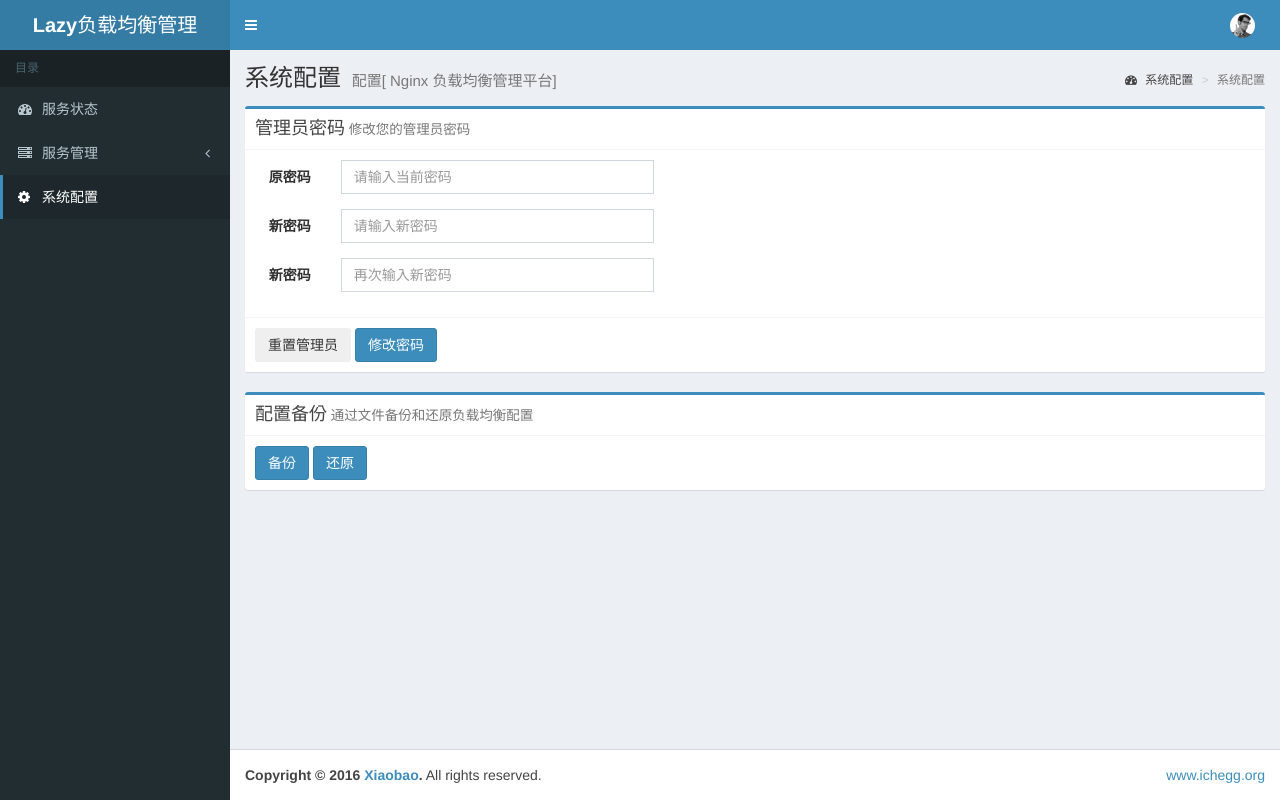
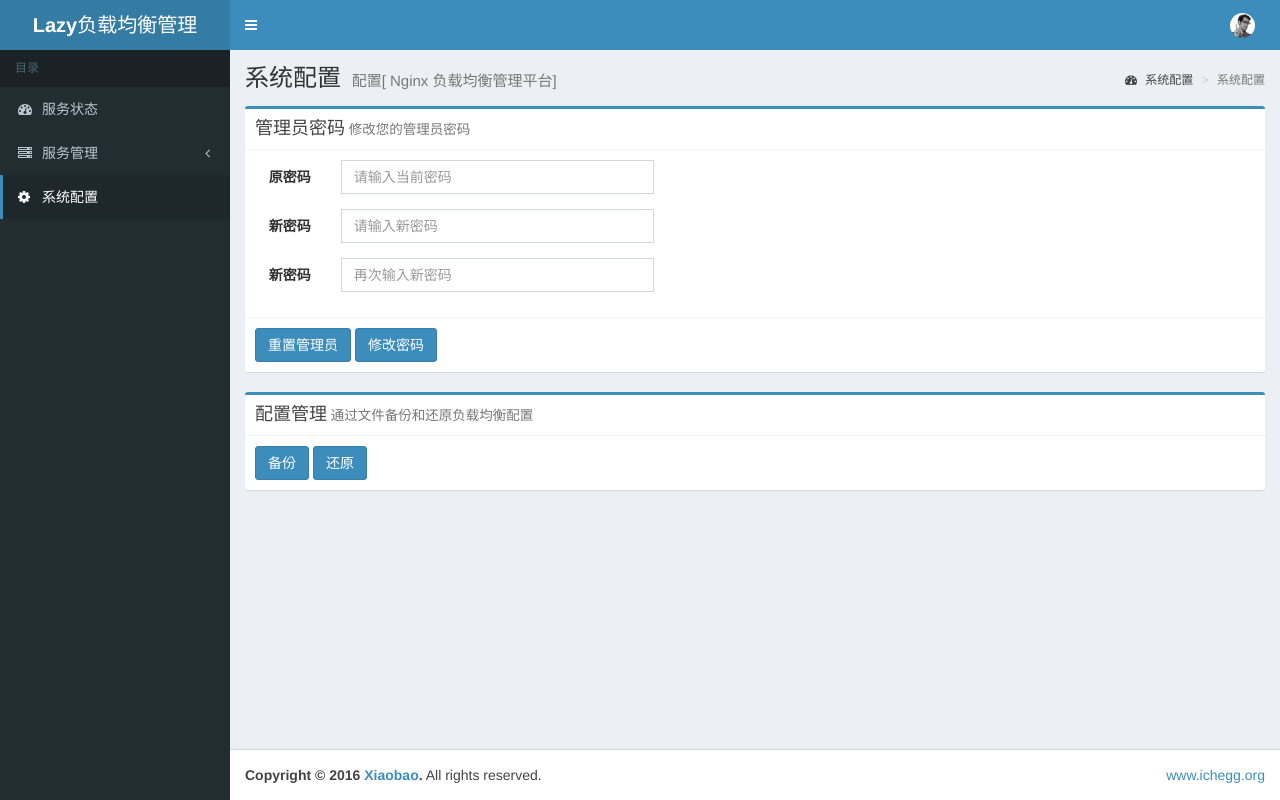
Before and after one commit to v55448330/lazy-balancer, a Django app: template templates/settings/view.html in a window 1280 px wide. Run offline with Django 3.2, Linux system fonts and the light colour scheme; the template is opened without the code that fills it, so the values that code supplies are empty; some libraries are stand-ins or nearby versions.

```diff
--- a/templates/settings/view.html
+++ b/templates/settings/view.html
@@ -35,7 +35,7 @@
                 </form>
             </div>
             <div class="box-footer">
-                <button type="button" class="btn" onclick="modify_pass(1)">重置管理员</button>
+                <button type="button" class="btn btn-primary" onclick="modify_pass(1)">重置管理员</button>
                 <button type="button" class="btn btn-primary" onclick="modify_pass(0)">修改密码</button>
             </div>
         </div>
@@ -46,7 +46,7 @@
     <div class="col-md-12">
         <div class="box box-primary">
             <div class="box-header with-border">
-                <h4 class="box-title">配置备份<small> 通过文件备份和还原负载均衡配置</small></h4>
+                <h4 class="box-title">配置管理<small> 通过文件备份和还原负载均衡配置</small></h4>
             </div>
             <div class="box-body">
                 <button type="button" class="btn btn-primary" onclick="config_backup(1)">备份</button>
```
